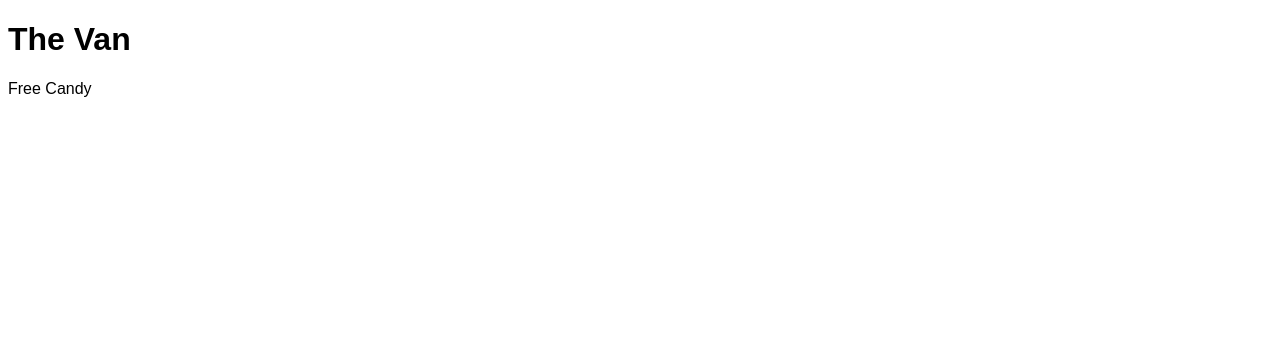
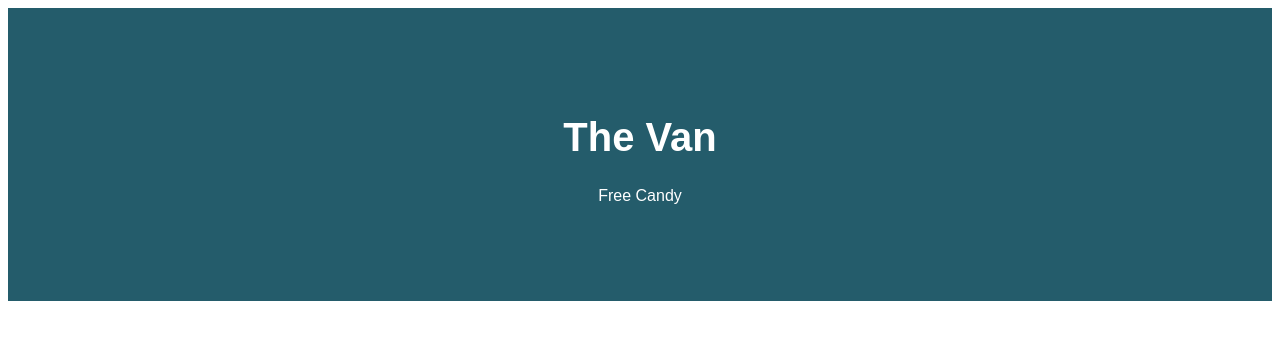
Before and after one commit to W1CD/TheVan, a website: page index.html in a window 1280 px wide. Drawn offline with Linux system fonts and the light colour scheme.

Commit message:
customizations

```diff
--- a/index.html
+++ b/index.html
@@ -1,21 +1,38 @@
 <!DOCTYPE html>
 <html>
+
   <head>
     <title>The Van</title>
     <meta charset="UTF-8">
     <meta name="viewport" content="width=device-width,initial-scale=1">
 
     <style>
-     body{
-      font-family: Arial, Helvetica, sans-serif;
-     }
+
+       body{
+        font-family: Arial, Helvetica, sans-serif;
+       }
+
+      .header{
+        padding: 80px;
+        text-align: center;
+        background: #245c6b;
+        color: white;
+      }
+
+      .header h1 {
+        font-size: 40px;
+      }
+
     </style>
+
   </head>
 
   <body>
 
-    <h1>The Van</h1>
-    <p>Free Candy</p>
+    <div class = "header">
+      <h1>The Van</h1>
+      <p>Free Candy</p>
+    </div>
 
   </body>
 
```
